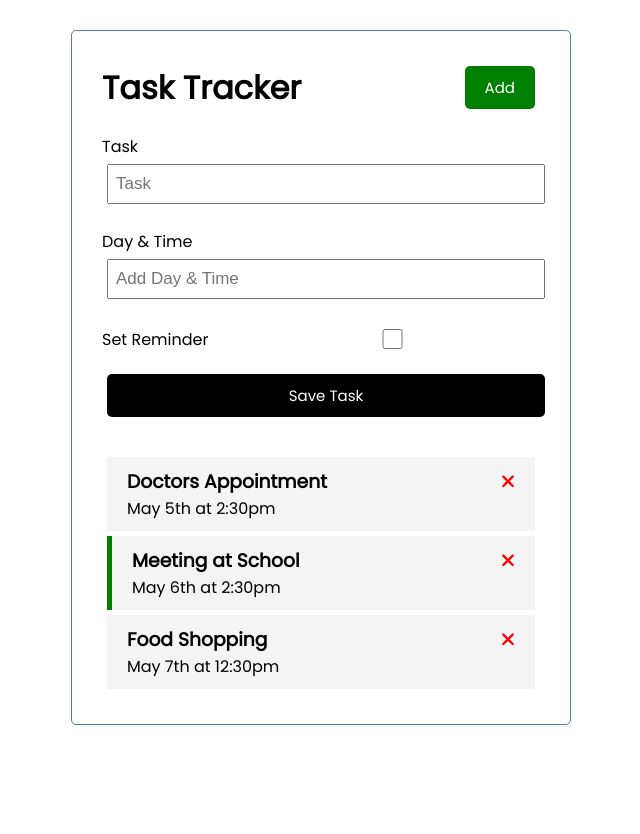
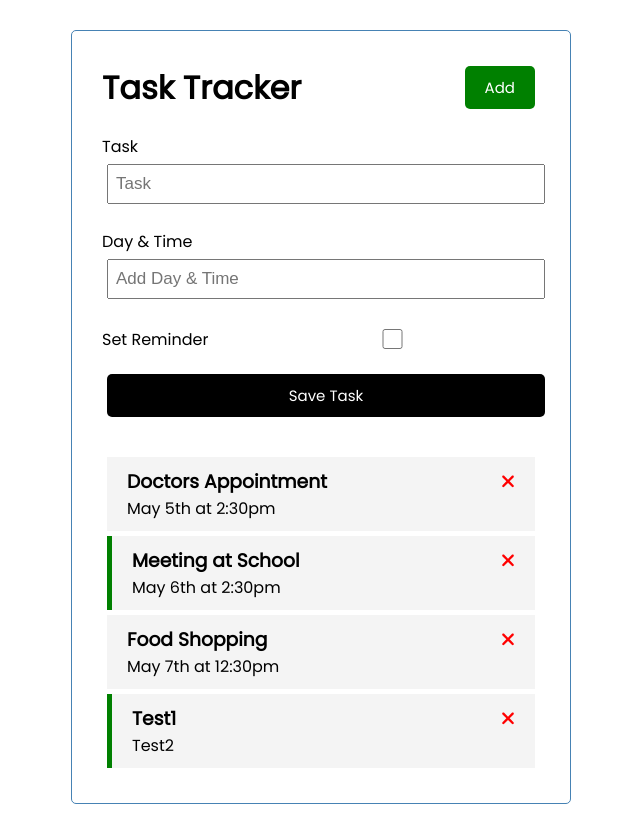
Before and after one commit to jhssttj/angularPractice, an Angular app in the folder test-1/: page / in a window 1280 px wide. Shown: the whole page, without its empty margins (319-959 px from the left). Before the commit the page ends 800 px from the top, so only its background shows below. Built offline with nearby package versions, Linux system fonts and the light colour scheme; data requests are answered from the project's data file.

Commit message:
Add post function request to add task

```diff
--- a/test-1/db.json
+++ b/test-1/db.json
@@ -17,6 +17,12 @@
       "text": "Food Shopping",
       "day": "May 7th at 12:30pm",
       "reminder": false
+    },
+    {
+      "text": "Test1",
+      "day": "Test2",
+      "reminder": true,
+      "id": 4
     }
   ]
 }
--- a/test-1/src/app/components/add-task/add-task.component.ts
+++ b/test-1/src/app/components/add-task/add-task.component.ts
@@ -1,4 +1,5 @@
-import { Component } from '@angular/core';
+import { Component, Output, EventEmitter } from '@angular/core';
+import { Task } from 'src/app/Task';
 
 @Component({
   selector: 'app-add-task',
@@ -6,6 +7,7 @@
   styleUrls: ['./add-task.component.css']
 })
 export class AddTaskComponent {
+  @Output() onAddTask: EventEmitter<Task> = new EventEmitter();
   text!:string;
   day!:string;
   reminder: boolean = false;
@@ -21,6 +23,8 @@
       reminder:this.reminder
     }
 
+    this.onAddTask.emit(newTask)
+
     this.text="";
     this.day = "";
     this.reminder = false;
--- a/test-1/src/app/components/tasks/tasks.component.html
+++ b/test-1/src/app/components/tasks/tasks.component.html
@@ -1,2 +1,2 @@
-<app-add-task></app-add-task>
+<app-add-task (onAddTask)="addTask($event)"></app-add-task>
 <app-task-item *ngFor="let task of tasks" [task]="task" (onDeleteTask)="deleteTask(task)" (onToggleReminder)="toggleReminder(task)"></app-task-item>
--- a/test-1/src/app/components/tasks/tasks.component.ts
+++ b/test-1/src/app/components/tasks/tasks.component.ts
@@ -25,4 +25,8 @@
     this.taskService.updateTaskReminder(task).subscribe()
   }
 
+  addTask(task: Task) {
+    this.taskService.addTask(task).subscribe((task)=> this.tasks.push(task));
+  }
+
 }
--- a/test-1/src/app/services/task.service.ts
+++ b/test-1/src/app/services/task.service.ts
@@ -28,6 +28,10 @@
   updateTaskReminder(task: Task): Observable<Task> {
     const url = `${this.apiURL}/${task.id}`;
     return this.http.put<Task>(url, task, httpOptions)
+  }
 
+  addTask(task: Task) : Observable<Task> {
+    return this.http.post<Task>(this.apiURL, task, httpOptions);
   }
+
 }
```
